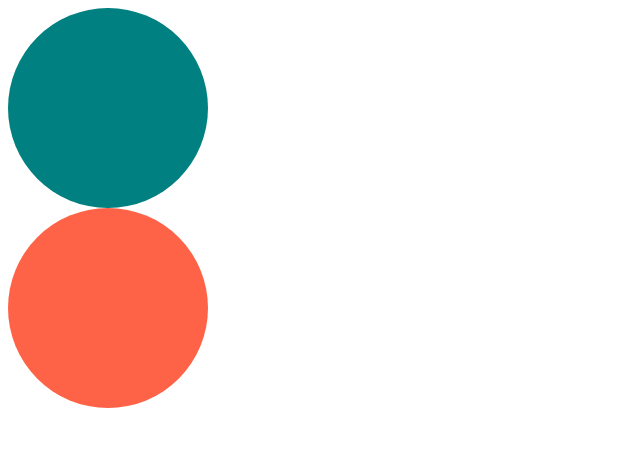
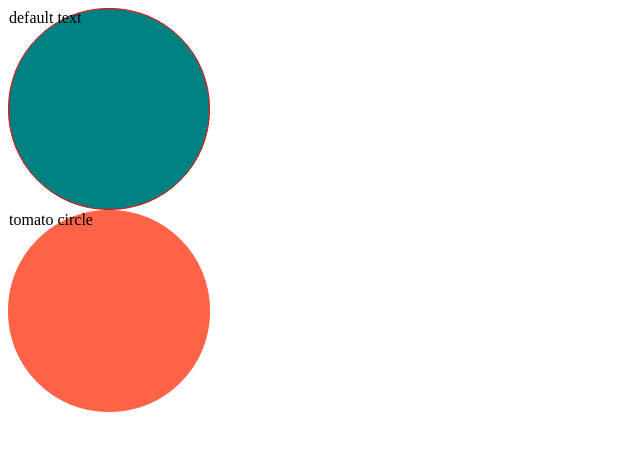
Before and after one commit to minuxx/react-masterclass, a React (Create React App) app: page / in a window 1280 px wide. Shown: the top 450 px of the page, without its empty margins (0-640 px from the left). Built offline with nearby package versions, Linux system fonts and the light colour scheme.

Commit message:
done #3.3 Optional Props

```diff
--- a/src/App.tsx
+++ b/src/App.tsx
@@ -4,8 +4,8 @@
 function App() {
   return (
     <div>
-      <Circle bgColor={'teal'} />
-      <Circle bgColor={'tomato'} />
+      <Circle borderColor={'red'} bgColor={'teal'} />
+      <Circle bgColor={'tomato'} text="tomato circle" />
     </div>
   )
 }
--- a/src/Circle.tsx
+++ b/src/Circle.tsx
@@ -3,6 +3,7 @@
 
 interface ContainerProps {
   bgColor: string
+  borderColor: string
 }
 
 const Container = styled.div<ContainerProps>`
@@ -10,14 +11,21 @@
   height: 200px;
   background-color: ${(props) => props.bgColor};
   border-radius: 100px;
+  border: 1px solid ${(props) => props.borderColor};
 `
 
 interface CircleProps {
   bgColor: string
+  borderColor?: string
+  text?: string
 }
 
-function Circle({ bgColor }: CircleProps) {
-  return <Container bgColor={bgColor} />
+function Circle({ bgColor, borderColor, text = 'default text' }: CircleProps) {
+  return (
+    <Container bgColor={bgColor} borderColor={borderColor ?? bgColor}>
+      {text}
+    </Container>
+  )
 }
 
 export default Circle
```
